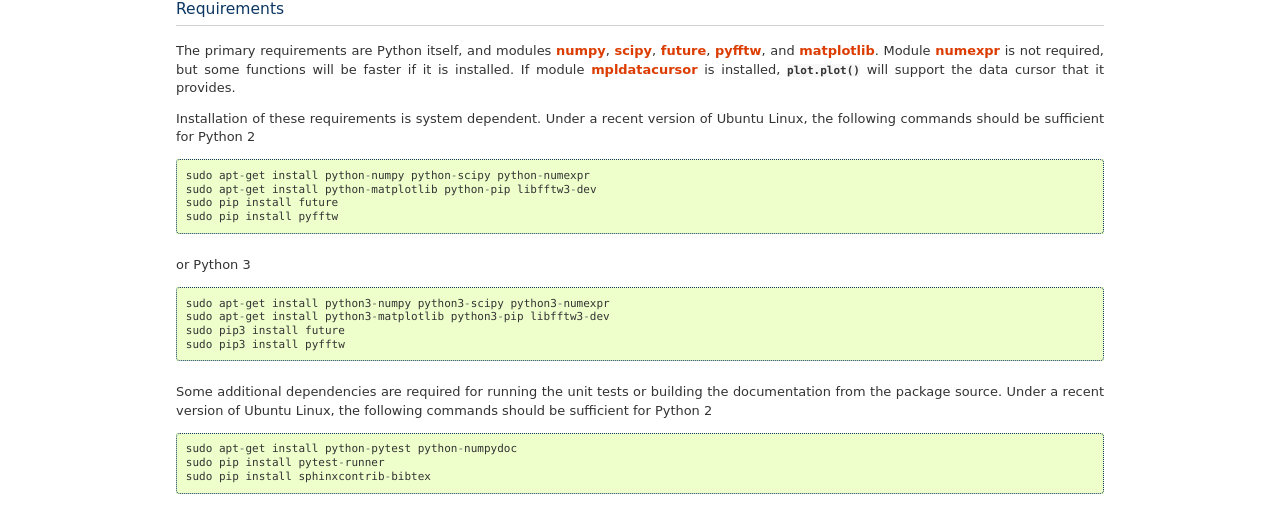
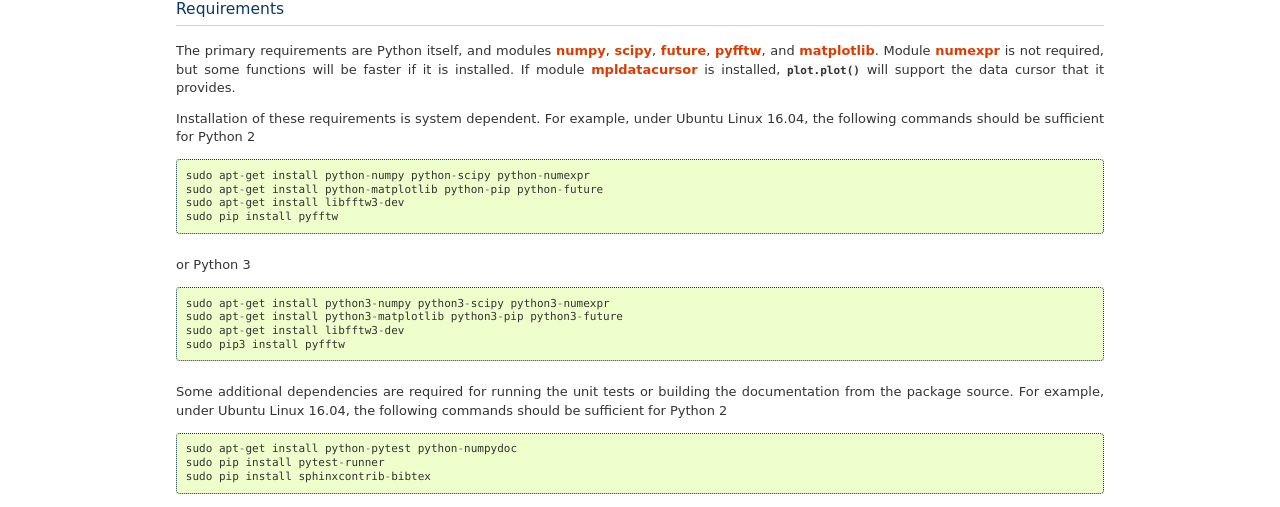
Before and after one commit to bwohlberg/sporco, a Sphinx documentation site: the page built from docs/source/install.rst, in a window 1280 px wide. Shown: the part 943-1450 px from the top of the page. Built offline with Sphinx 7.4.7, drawn with Linux system fonts in a browser that asks for light colours; pages that are not in the unit, such as notebooks, are missing from menus.

Commit message:
Updated install requirements docs

```diff
--- a/docs/source/install.rst
+++ b/docs/source/install.rst
@@ -78,15 +78,16 @@ functions will be faster if it is installed. If module `mpldatacursor
 <https://github.com/joferkington/mpldatacursor>`_ is installed,
 :func:`.plot.plot` will support the data cursor that it provides.
 
-Installation of these requirements is system dependent. Under a recent
-version of Ubuntu Linux, the following commands should be sufficient
+
+Installation of these requirements is system dependent. For example,
+under Ubuntu Linux 16.04, the following commands should be sufficient
 for Python 2
 
 ::
 
    sudo apt-get install python-numpy python-scipy python-numexpr
-   sudo apt-get install python-matplotlib python-pip libfftw3-dev
-   sudo pip install future
+   sudo apt-get install python-matplotlib python-pip python-future
+   sudo apt-get install libfftw3-dev
    sudo pip install pyfftw
 
 or Python 3
@@ -94,14 +95,14 @@ or Python 3
 ::
 
    sudo apt-get install python3-numpy python3-scipy python3-numexpr
-   sudo apt-get install python3-matplotlib python3-pip libfftw3-dev
-   sudo pip3 install future
+   sudo apt-get install python3-matplotlib python3-pip python3-future
+   sudo apt-get install libfftw3-dev
    sudo pip3 install pyfftw
 
 
 Some additional dependencies are required for running the unit tests
-or building the documentation from the package source. Under a recent
-version of Ubuntu Linux, the following commands should be sufficient
+or building the documentation from the package source. For example,
+under Ubuntu Linux 16.04, the following commands should be sufficient
 for Python 2
 
 ::
```
Also changed, not shown: README.rst (+8 -8 lines).
